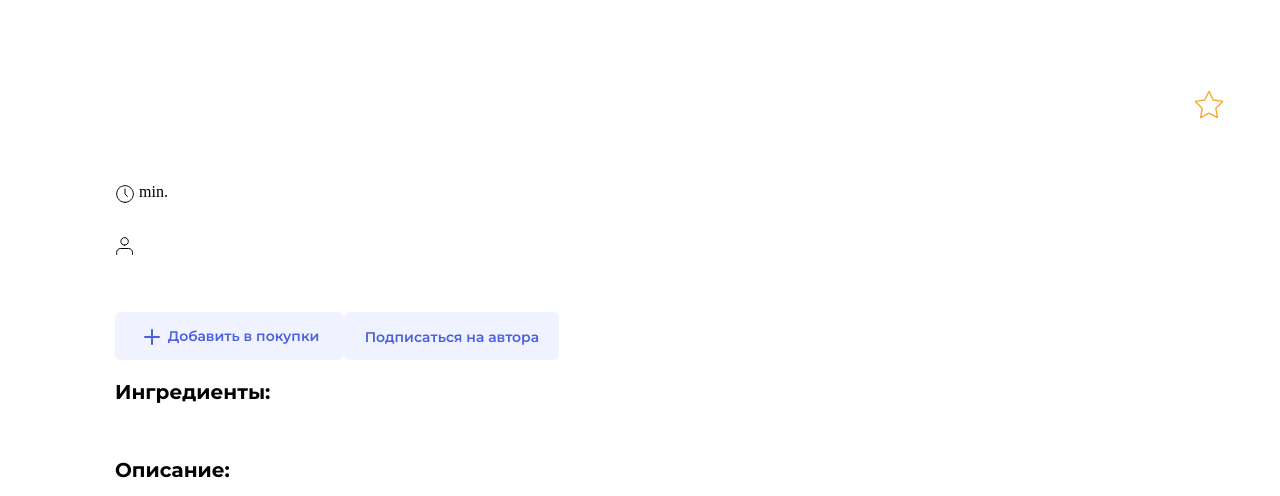
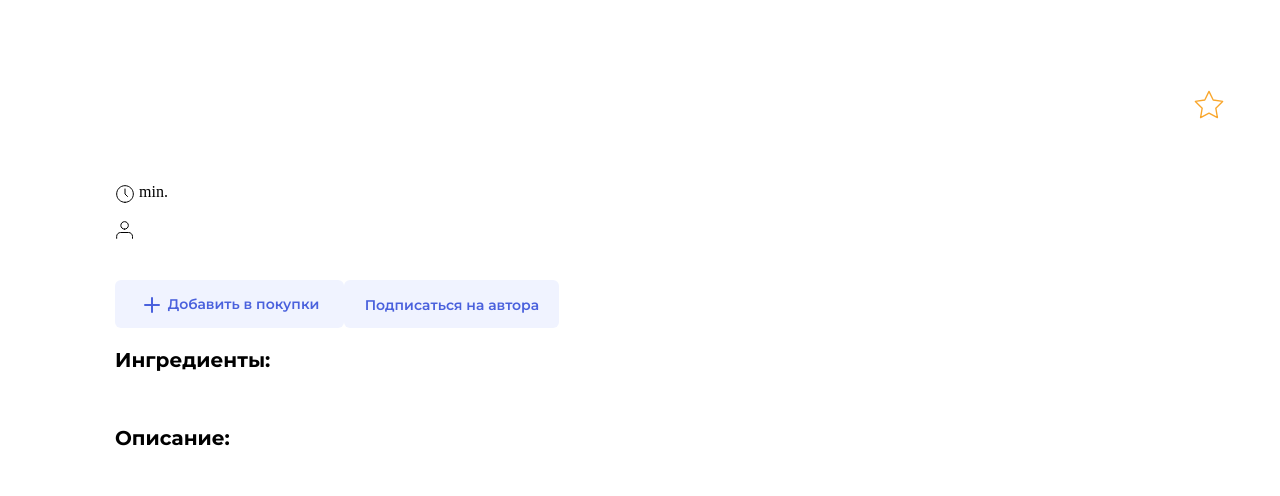
Before and after one commit to JulieNikitina/foodgram-project, a Django app: template recipes/templates/recipes/recipe.html in a window 1280 px wide. Shown: the part 90-586 px from the top of the page. Run offline with Django 3.2, Linux system fonts and the light colour scheme; the template is opened without the code that fills it, so the values that code supplies are empty; the visitor is signed in with stand-in values (Sample User, id 1); some libraries are stand-ins or nearby versions.

Commit message:
User-icon2

```diff
--- a/recipes/templates/recipes/components/user_icon.html
+++ b/recipes/templates/recipes/components/user_icon.html
@@ -1,6 +1,4 @@
-<p class='card__text'>
-    <span class='icon-user'></span>
-    <a href='{% url "profile" recipe.author.username %}' style='color:black'>
-        {% firstof recipe.author.name recipe.author.username %}
-    </a>
-</p>
+<span class='icon-user'></span>
+<a href='{% url "profile" recipe.author.username %}' style='color:black'>
+    {% firstof recipe.author.name recipe.author.username %}
+</a>
--- a/recipes/templates/recipes/utils/recipe_card.html
+++ b/recipes/templates/recipes/utils/recipe_card.html
@@ -19,7 +19,9 @@
         </ul>
         <div class='card__items card__items_column'>
             {% include 'recipes/components/time_icon.html' %}
-            {% include 'recipes/components/user_icon.html' %}
+            <p class='card__text'>
+                {% include 'recipes/components/user_icon.html' %}
+            </p>
         </div>
     </div>
     <div class='card__footer'>
--- a/recipes/templates/recipes/utils/recipe_single.html
+++ b/recipes/templates/recipes/utils/recipe_single.html
@@ -26,7 +26,9 @@
             {% include 'recipes/components/time_icon.html' %}
             <ul class='single-card__items'>
                 <li class='single-card__item'>
-                   {% include 'recipes/components/user_icon.html' %}
+                    <p class='single-card__text'>
+                        {% include 'recipes/components/user_icon.html' %}
+                    </p>
                 </li>
                 {% if user == recipe.author %}
                 <li class='single-card__item'>
```
